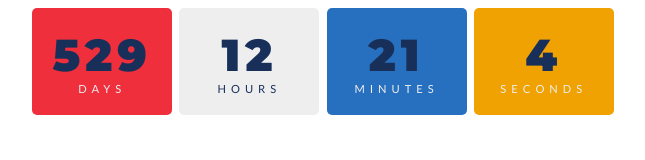
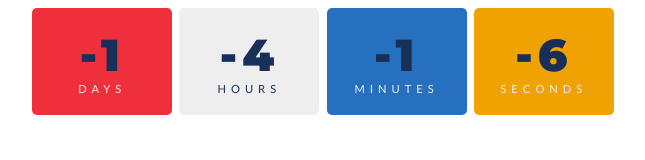
Before and after one commit to DexPrun/notion, a plain HTML site: page index.html in a window 1280 px wide. Shown: the whole page, without its empty margins (317-962 px from the left). Drawn offline with Linux system fonts and the light colour scheme.

Commit message:
Update index.html

```diff
--- a/index.html
+++ b/index.html
@@ -103,7 +103,7 @@ body{
 </body>
 <script>
     const year = new Date().getFullYear();
-const myDate = new Date('Oct 15, 2024 00:00:00');
+const myDate = new Date('may 04, 2023 08:38:50');
 console.log(myDate);
 
 // countdown
```
